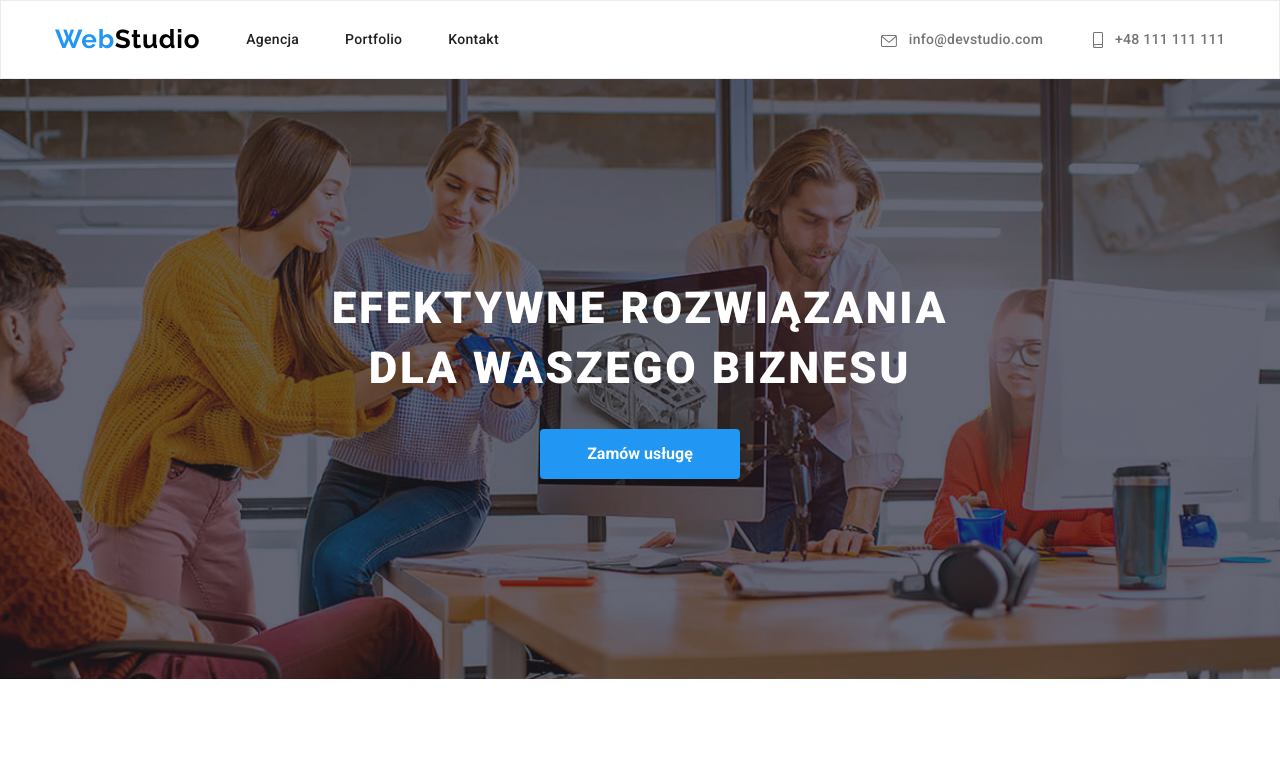
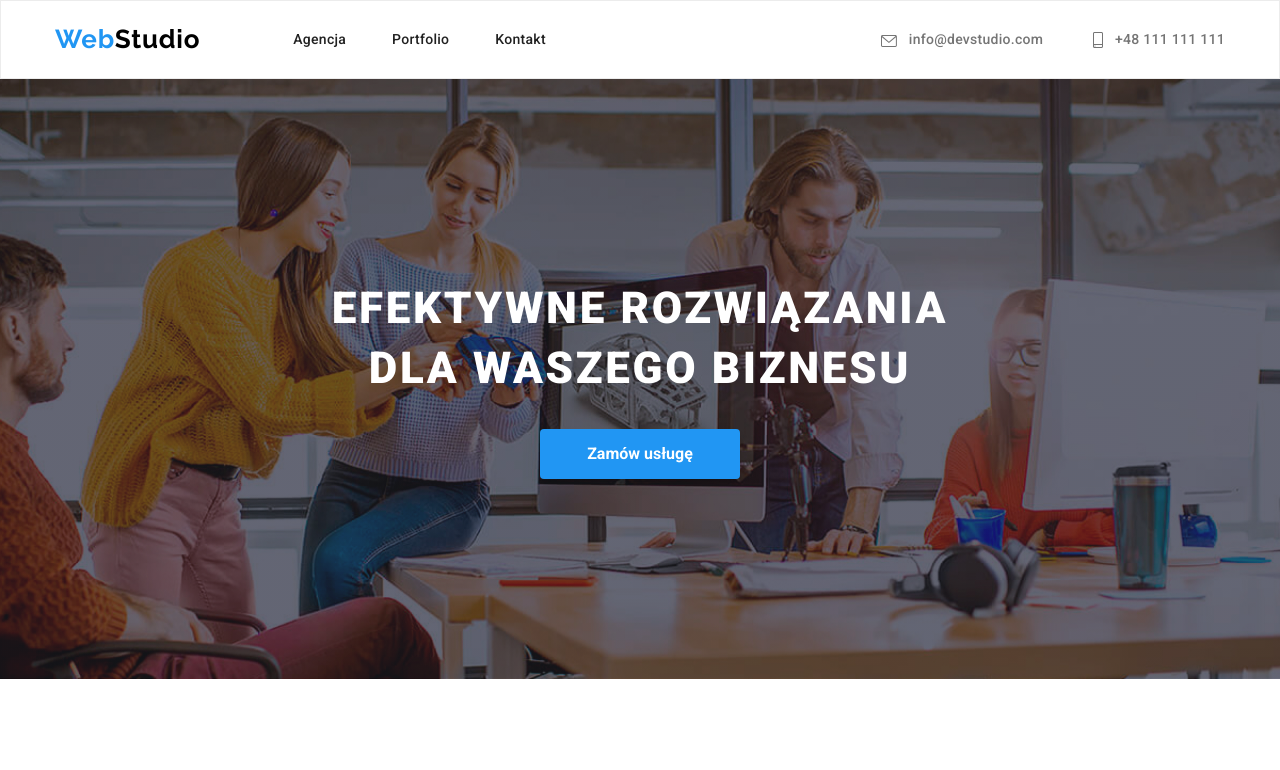
Before and after one commit to amizdalka/goit-markup-hw-04, a plain HTML site: page index.html in a window 1280 px wide. Shown: the top 770 px of the page. Drawn offline with nearby package versions, Linux system fonts and the light colour scheme.

Commit message:
corrected gap in nav

```diff
--- a/css/style.css
+++ b/css/style.css
@@ -84,7 +84,7 @@ img {
     flex-wrap: wrap;
     align-items: center;
 
-    gap: 46px;
+    gap: 93px;
 }
 .navigation {
     display: flex;
```
